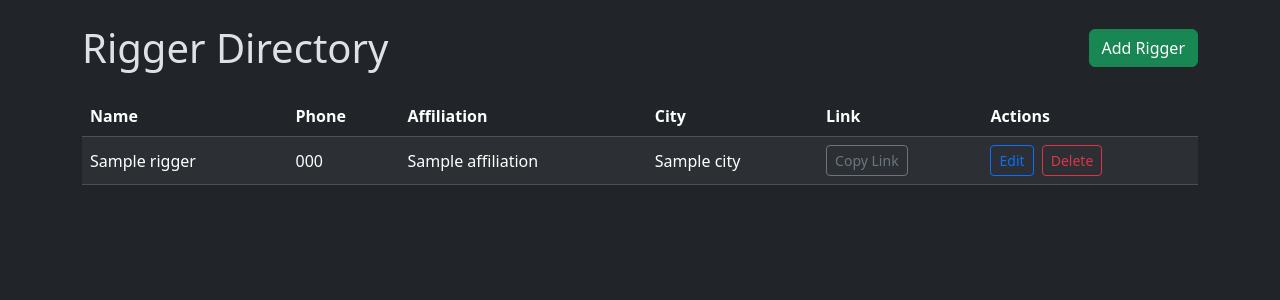
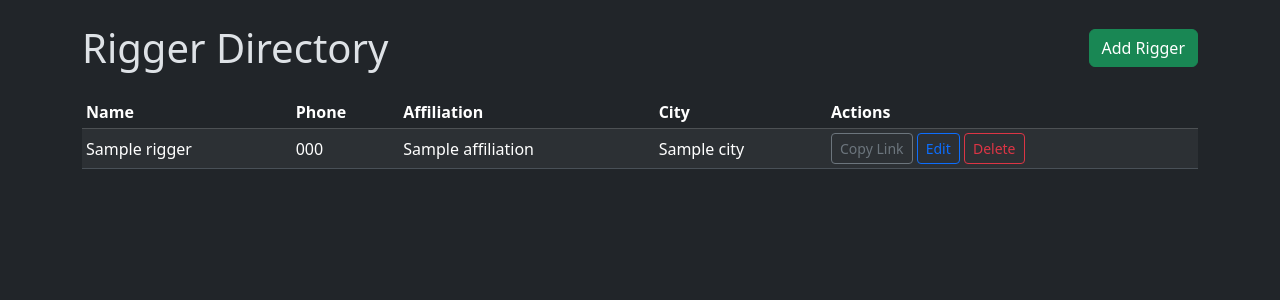
Before and after one commit to dkmkelley/community-riggers, a Flask app: template templates/riggers.html in a window 1280 px wide. Shown: the part 56-356 px from the top of the page. Run offline with Flask 3, Linux system fonts and the light colour scheme; the template is opened without the code that fills it: most values are stand-ins (such as "Sample title", 1, 10 or a date in 2020).

Commit message:
Removed link column from directory and combined copy link button with edit and delete buttons

```diff
--- a/templates/riggers.html
+++ b/templates/riggers.html
@@ -10,14 +10,13 @@
 
 {% if riggers %}
     <div class="table-responsive">
-        <table class="table table-striped table-hover align-middle">
+        <table class="table table-striped table-hover align-middle table-sm">
             <thead class="table-dark">
                 <tr>
                     <th>Name</th>
                     <th>Phone</th>
                     <th>Affiliation</th>
                     <th>City</th>
-                    <th>Link</th>
                     <th>Actions</th>
                 </tr>
             </thead>
@@ -30,13 +29,9 @@
                     <td>{{ rigger["city"] or "—" }}</td>
                     <td>
                         <button class="btn btn-outline-secondary btn-sm copy-btn"
-                                data-url="{{ request.host_url }}availability/{{ rigger['token'] }}">
-                            Copy Link
-                        </button>
-                    </td>
-                    <td>
+                                data-url="{{ request.host_url }}availability/{{ rigger['token'] }}">Copy Link</button>
                         <a href="/riggers/{{ rigger['id'] }}/edit" class="btn btn-outline-primary btn-sm">Edit</a>
-                        <a href="/riggers/{{ rigger['id'] }}/delete" class="btn btn-outline-danger btn-sm ms-1">Delete</a>
+                        <a href="/riggers/{{ rigger['id'] }}/delete" class="btn btn-outline-danger btn-sm">Delete</a>
                     </td>
                 </tr>
                 {% endfor %}
```
